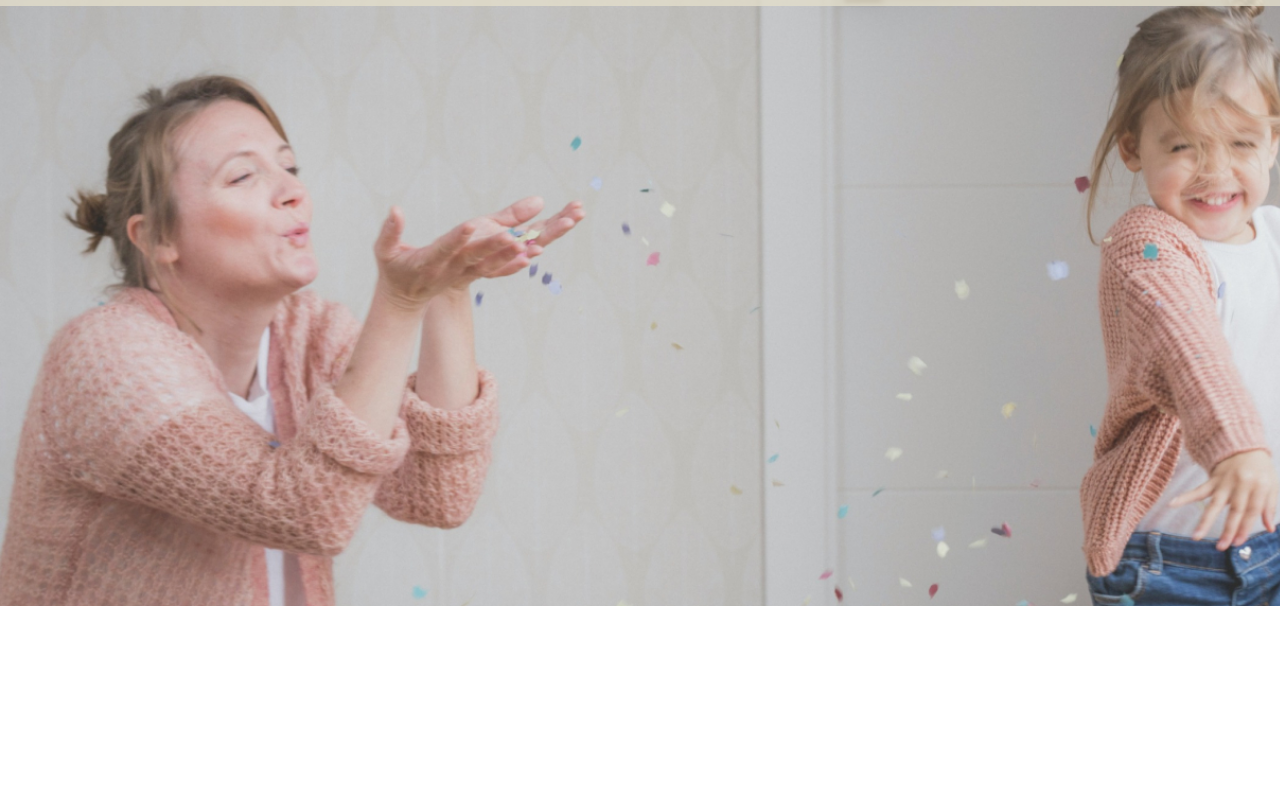
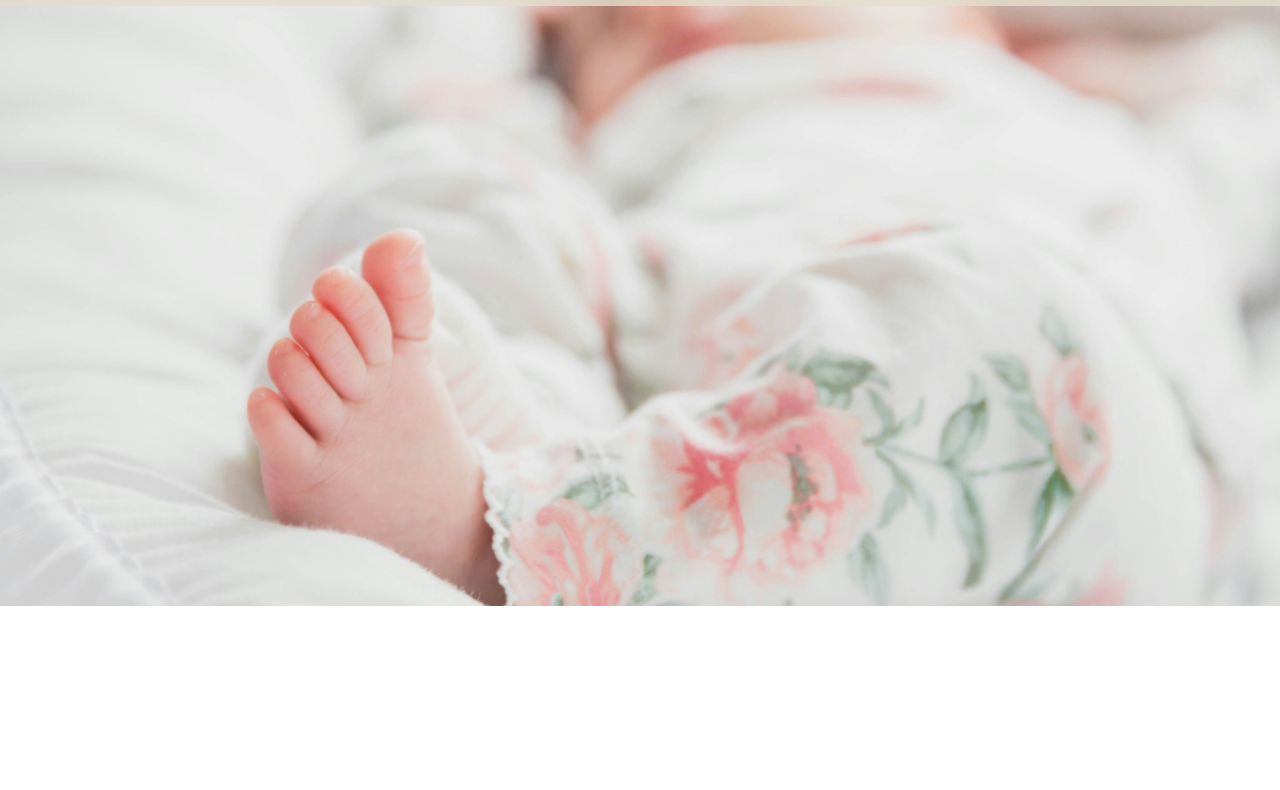
Before and after one commit to eugebaspineiro/babybear_coder, a website: page index.html in a window 1280 px wide. Shown: the part 81-871 px from the top of the page. Drawn offline with nearby package versions, Linux system fonts and the light colour scheme; some packages are replaced by stand-ins of ours; a script that the page names is missing; a web font is replaced by a local one.

Commit message:
Prueba cover

```diff
--- a/scss/layout/_general.scss
+++ b/scss/layout/_general.scss
@@ -280,7 +280,7 @@ li a{
 
 .headerHome {
     padding-bottom: 60rem;
-    background-image: url("/assets/coverhome.jpg");
+    background-image: url("/assets/coverhome_02.png");
     background-size: cover;
 }
 
```
Also changed, not shown: assets/coverhome_01.png (added), assets/coverhome_02.png (added), assets/coverhome_03.png (added), css/styles.css.
